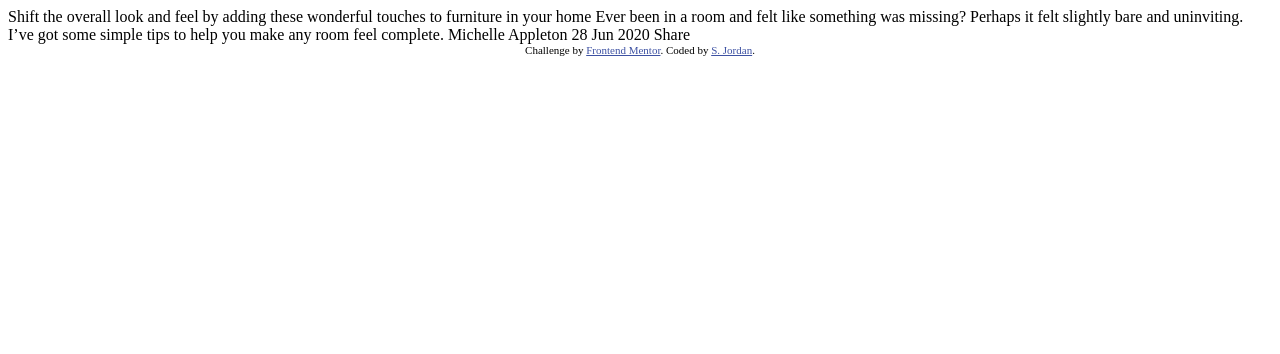
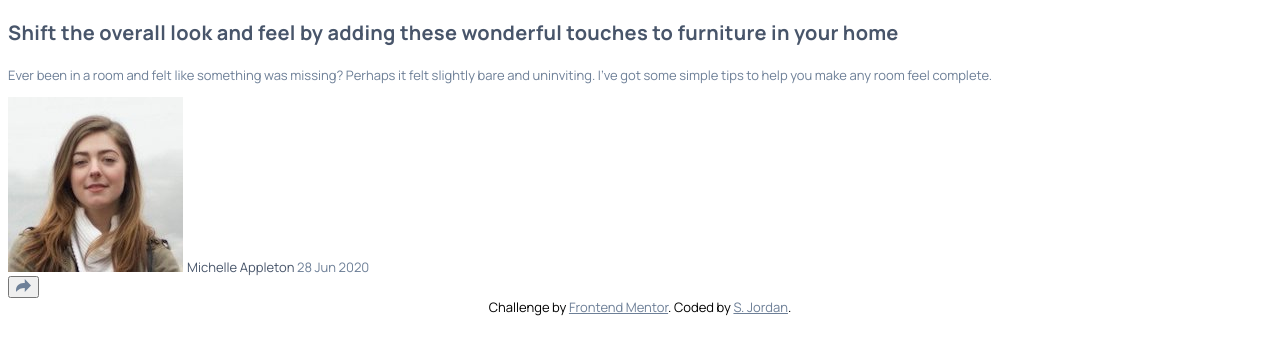
Before and after one commit to curricle/Article-Preview-Component, a plain HTML site: page index.html in a window 1280 px wide. Drawn offline with Linux system fonts and the light colour scheme.

Commit message:
Structure HTML

```diff
--- a/index.html
+++ b/index.html
@@ -17,21 +17,59 @@
 </head>
 <body>
 
+  <article class="article-preview">
+
+    <div class="featured-image">
+
+    </div>
+
+    <section class="article-preview-content">
+
+      <header>
+        <h1 class="text-preset-1">
           Shift the overall look and feel by adding these wonderful
   touches to furniture in your home
+        </h1>
+      </header>
 
+      <p class="text-preset-2__medium">
       Ever been in a room and felt like something was missing? Perhaps
       it felt slightly bare and uninviting. I’ve got some simple tips
       to help you make any room feel complete.
+      </p>
 
+      <footer class="article-preview-footer">
+
+        <div class="author">
+          <picture>
+            <img src="./images/avatar-michelle.jpg" alt="Headshot: Michelle Appleton" />
+          </picture>
+
+          <span class="text-preset-2__bold">
             Michelle Appleton
+          </span>
+          <span class="text-preset-2__medium">
             28 Jun 2020
+          </span>
+        </div>
 
-  Share
+        <button>
+          <picture>
+            <img src="./images/icon-share.svg" alt="Share" />
+          </picture>
+        </button>
 
-  <div class="attribution">
+      </footer>
+
+    </section>
+
+  </article>
+
+
+
+  <footer class="attribution">
     Challenge by <a href="https://www.frontendmentor.io?ref=challenge" target="_blank">Frontend Mentor</a>.
     Coded by <a href="https://github.com/curricle">S. Jordan</a>.
-  </div>
+  </footer>
 </body>
 </html>
--- a/styles/styles.scss
+++ b/styles/styles.scss
@@ -8,14 +8,17 @@
 
 .text-preset-1 {
     @include text-style(20px, 700, 130%, 0.25px);
+    color: $grey-900;
 }
 
 .text-preset-2__medium {
     @include text-style;
+    color: $grey-500;
 }
 
 .text-preset-2__bold {
     @include text-style($weight: 700);
+    color: $grey-900;
 }
 
 .text-preset-3 {
@@ -24,9 +27,10 @@
 }
 
 .attribution {
-    font-size: 11px;
+    @include text-style;
     text-align: center;
 }
 .attribution a {
-    color: hsl(228, 45%, 44%);
+    @include text-style;
+    color: $grey-500;
 }
```
Also changed, not shown: styles/styles.css, 1 other file. Lines whose indentation alone changed are shown as unchanged.
